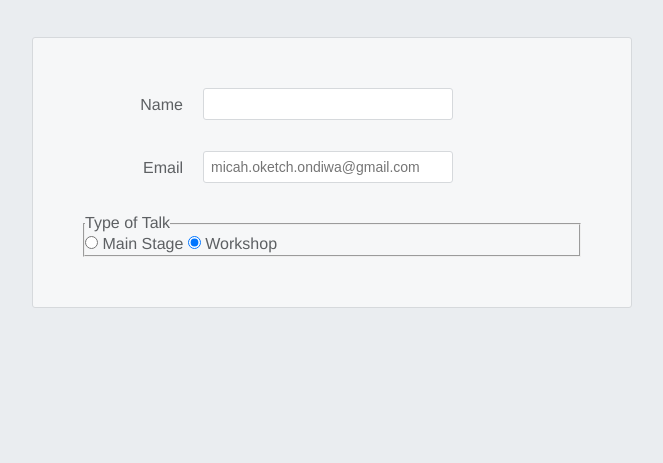
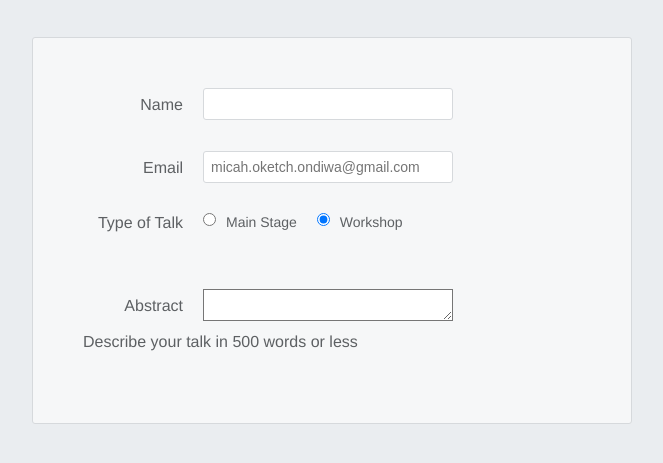
Before and after one commit to micahondiwa/interneting_is_hard_html-css, a plain HTML site: page html-forms/index.html in a window 1280 px wide. Shown: the part 225-688 px from the top of the page, without its empty margins (308-971 px from the left). Drawn offline with Linux system fonts and the light colour scheme.

Commit message:
Abstract form

```diff
--- a/html-forms/index.html
+++ b/html-forms/index.html
@@ -31,6 +31,13 @@
             <input type="radio" name="talk-type" id="talk-type-2" value="workshop" checked />
             <label for="talk-type-2" class="radio-label">Workshop</label>
         </fieldset>
+
+        <div class="form-row">
+            <label for="abstract">Abstract</label>
+            <textarea name="abstract" id="abstract"></textarea>
+            <div class="instructions">Describe your talk in 500 words or less</div>
+        </div>
+
     </form>
 
 </body>
--- a/html-forms/styles/main.css
+++ b/html-forms/styles/main.css
@@ -90,6 +90,17 @@ body {
         margin-top: 7px;
         padding-right: 20px;
     }
+    .legacy-form-row {
+        margin-bottom: 10px;
+    }
+    .legacy-form-row legend {
+        width: 120px;
+        text-align: right;
+        padding-right: 20px;
+    }
+    .legacy-form-row legend {
+        float: left;
+    }
 }
 
 .form-row input[type = 'text']:invalid,
@@ -98,3 +109,23 @@ body {
     columns: #D55C5F;
     box-shadow: none;
 }
+
+.legacy-form-row {
+    border: none;
+    margin-bottom: 40px;
+}
+
+.legacy-form-row legend {
+    margin-bottom: 15px;
+}
+
+.legacy-form-row .radio-label {
+    display: block;
+    font-size: 14px;
+    padding: 0 20px 0 10px;
+}
+
+.legacy-form-row .radio-label,
+.legacy-form-row input[type = 'radio'] {
+    float: left;
+}
```
